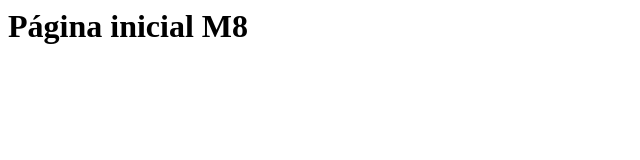
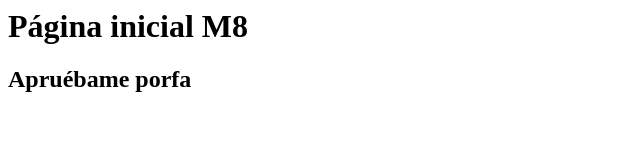
Before and after one commit to GrdzRafa/GrdzRafa-GrdzProject1, a plain HTML site: page index.html in a window 1280 px wide. Shown: the whole page, without its empty margins (0-640 px from the left). Drawn offline with Linux system fonts and the light colour scheme.

Commit message:
IC branch + h2

```diff
--- a/index.html
+++ b/index.html
@@ -1 +1,3 @@
 <h1>Página inicial M8</h1>
+
+<h2>Apruébame porfa</h2>
```
